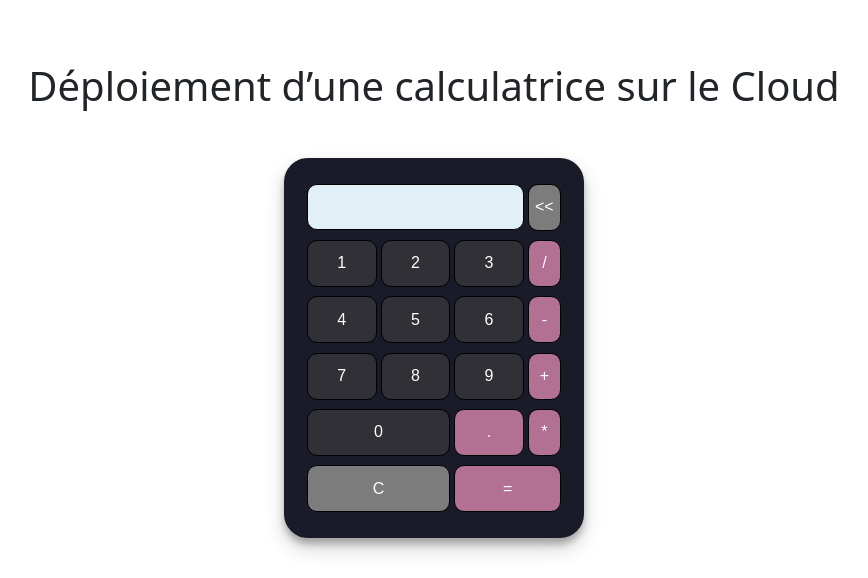
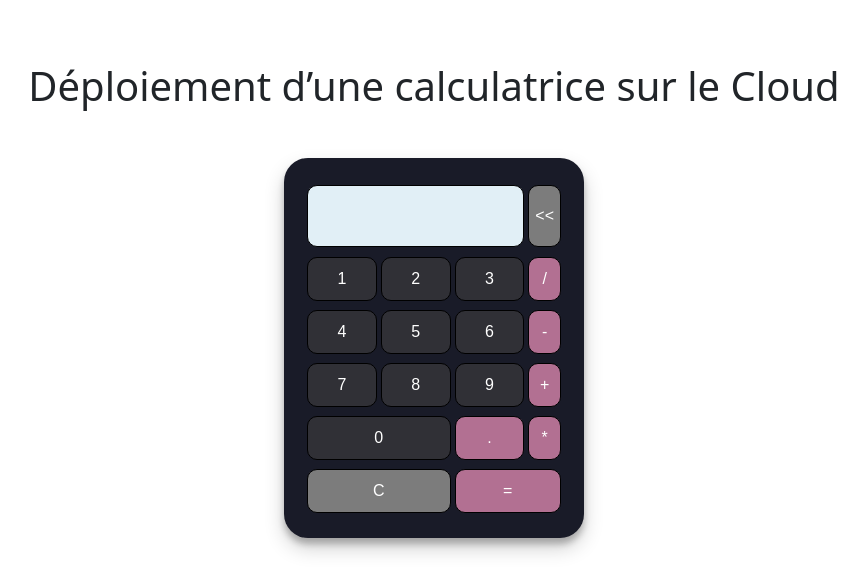
Before and after one commit to micmorin/2022A-Microservices_Simple_UQAC_8CLD201, a Flask app: page / in a window 1280 px wide. Shown: the part 70-648 px from the top of the page, without its empty margins (206-1074 px from the left). Run offline with Flask 2, Linux system fonts and the light colour scheme; some libraries are stand-ins or nearby versions.

Commit message:
Modification du display de la calculatrice dans le CSS.

```diff
--- a/Web/src/main/static/style.css
+++ b/Web/src/main/static/style.css
@@ -40,6 +40,9 @@ main > .container {
 }
 .display-box {
     font-family: 'Orbitron', sans-serif;
+    text-align: right;
+    font-size: 1.5em;
+    padding-right: 1em;
     background-color: #e1eff6;
     border: solid black 0.5px;
     color: black;
```
